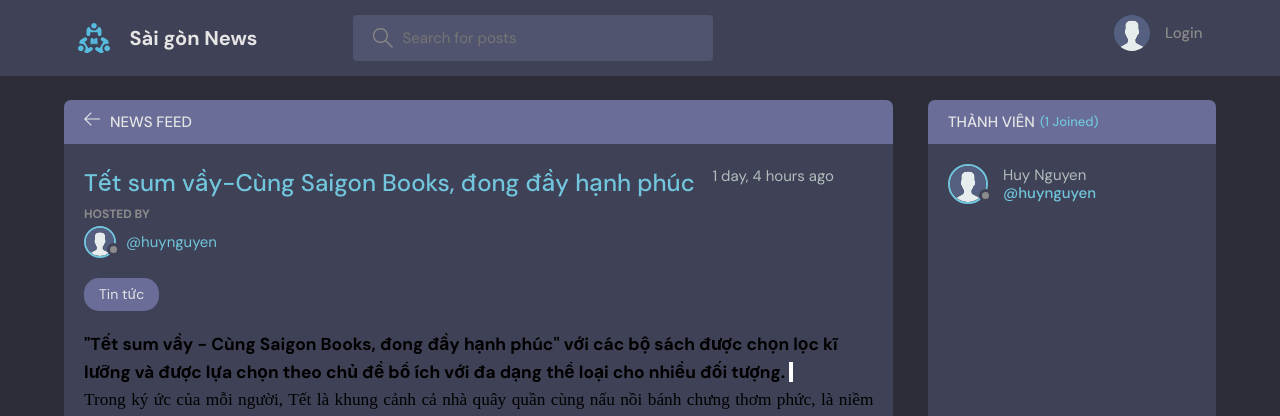
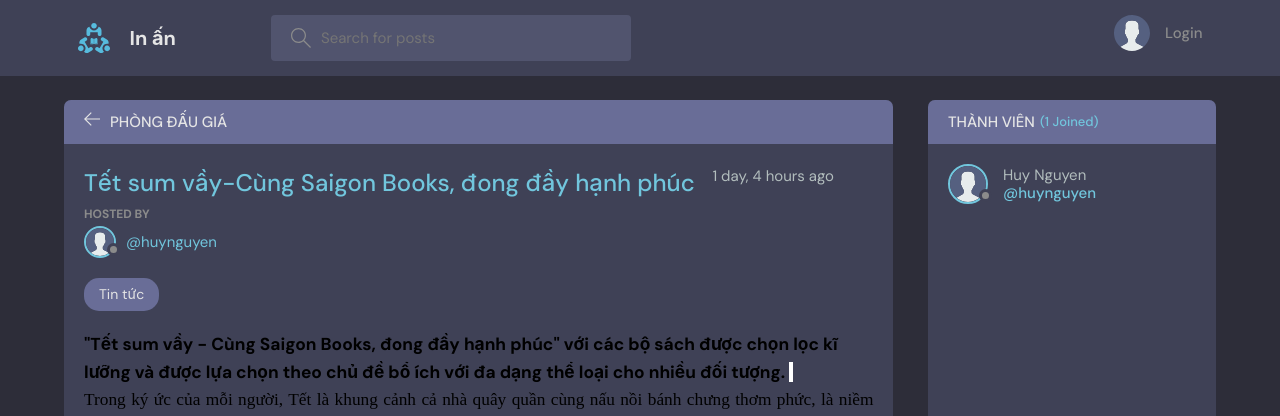
Before and after one commit to HuyNguyen1977/django, a Django app: page /room/3/ in a window 1280 px wide. Shown: the top 416 px of the page. Run offline with Django 3.2, Linux system fonts and the light colour scheme; data comes from the database, SQL or seed files in the repository; both versions use the stored data as it was after the commit; some libraries are stand-ins or nearby versions.

Commit message:
kho qua
This reverts commit 0ff4ba570ff91b0462280cbc55fe0e423a21c564.

```diff
--- a/base/templates/base/home.html
+++ b/base/templates/base/home.html
@@ -21,7 +21,7 @@
                 d="M32 30.586l-10.845-10.845c1.771-2.092 2.845-4.791 2.845-7.741 0-6.617-5.383-12-12-12s-12 5.383-12 12c0 6.617 5.383 12 12 12 2.949 0 5.649-1.074 7.741-2.845l10.845 10.845 1.414-1.414zM12 22c-5.514 0-10-4.486-10-10s4.486-10 10-10c5.514 0 10 4.486 10 10s-4.486 10-10 10z">
               </path>
             </svg>
-            <input name="q" placeholder="Tìm kiếm ....." />
+            <input name="q" placeholder="Search for posts" />
           </label>
         </form>
         <div class="mobile-menuItems">
@@ -32,7 +32,7 @@
 
       <div class="roomList__header">
         <div>
-          <h2>News feed</h2>
+          <h2>Phòng đấu giá</h2>
           {% if messages %}
             <ul class="messages">
                 {% for message in messages %}
@@ -50,7 +50,7 @@
               d="M16.943 0.943h-1.885v14.115h-14.115v1.885h14.115v14.115h1.885v-14.115h14.115v-1.885h-14.115v-14.115z">
             </path>
           </svg>
-          Thêm news feed
+          Tạo phòng
         </a>
       </div>
 
--- a/base/templates/base/room.html
+++ b/base/templates/base/room.html
@@ -16,7 +16,7 @@
               </path>
             </svg>
           </a>
-          <h3>News feed</h3>
+          <h3>Phòng đấu giá</h3>
         </div>
         {% if room.host == request.user %}
         <div class="room__topRight">
@@ -72,7 +72,6 @@
             corporis laboriosam deleniti molestias?
           </div> -->
           <span class="room__topics">{{room.topic}}</span>
-
         </div>
         <div >
           {{room.description|safe}}
@@ -123,7 +122,7 @@
           <input name="body" placeholder="Write your message here..." />
         </form>
       </div>
-      {% endif %}
+      {%endif%}
     </div>
     <!-- Room End -->
 
@@ -166,18 +165,6 @@
     </div>
    {% endif %} -->
   </div>
-  <script>
-
-    function createItem() {
-      localStorage.setItem("mytime", Date.now());
-    }
-
-    function readValue() {
-      var x = localStorage.getItem("mytime");
-      document.getElementById("demo").innerHTML = x;
-    }
-
-    </script>
 </main>
 <script src="script.js"></script>
 {% endblock content %}
--- a/base/views.py
+++ b/base/views.py
@@ -6,7 +6,6 @@
 from django.contrib.auth import authenticate, login, logout
 from .models import Room, Topic, Message, User
 from .forms import RoomForm, UserForm, MyUserCreationForm
-from datetime import date
 # import json
 
 # Create your views here.
@@ -91,7 +90,7 @@
     room_messages = room.message_set.all()
     participants = room.participants.all()
     # participantsUser=[]
-    # Get thanh vien tham gia
+    # # Get thanh vien tham gia
     # for userPa in participants:
     #     participantsUser.append(userPa.username)
     #     print((participantsUser))
@@ -103,10 +102,8 @@
     #     messages.warning(request, 'Bạn không có quyền tham gia')
     #     return redirect('home')
     # print(request.user.username)
-    # print(vars(room))
-    print("aaaaaaaaaaaaaa ")
-    print(date.today().month)
-    if request.method == 'POST' and request.user.is_authenticated:
+    # print(vars(room.host))
+    if request.method == 'POST':
         message = Message.objects.create(
             user=request.user,
             room=room,
--- a/static/styles/style.css
+++ b/static/styles/style.css
@@ -49,7 +49,7 @@
   font-size: 1.5rem;
   color: var(--color-light-gray);
   background-color: var(--color-bg);
-  /* min-height: 100vh; */
+  min-height: 100vh;
 }
 
 img {
@@ -424,7 +424,7 @@
 .layout__box {
   width: 90%;
   max-width: 48rem;
-  /* min-height: 40rem; */
+  min-height: 40rem;
   position: absolute;
   top: 50%;
   left: 50%;
@@ -1044,7 +1044,7 @@
 .room__conversation {
   margin-top: 1rem;
   margin-bottom: 4rem;
-  height: 64%;
+  /* height: 64%; */
 }
 
 .threads h3 {
--- a/templates/main.html
+++ b/templates/main.html
@@ -15,7 +15,7 @@
     <!-- <script src="http://code.jquery.com/jquery-1.9.1.min.js"></script> -->
 
     {{ form.media }}
-    <title>Blog</title>
+    <title>Đấu giá - Auction</title>
 </head>
 
 <body>
--- a/templates/navbar.html
+++ b/templates/navbar.html
@@ -3,7 +3,7 @@
     <div class="container">
         <a href="{% url 'home' %}" class="header__logo">
             <img src="{% static 'images/logo.svg' %}" />
-            <h1>Sài gòn News</h1>
+            <h1>In ấn</h1>
         </a>
         <form class="header__search" method="GET" action="{% url 'home' %}">
             <label>
```
Also changed, not shown: db.sqlite3. Lines whose indentation alone changed are shown as unchanged.
